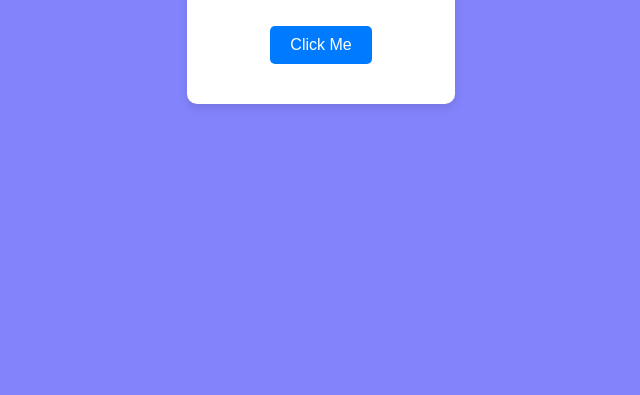
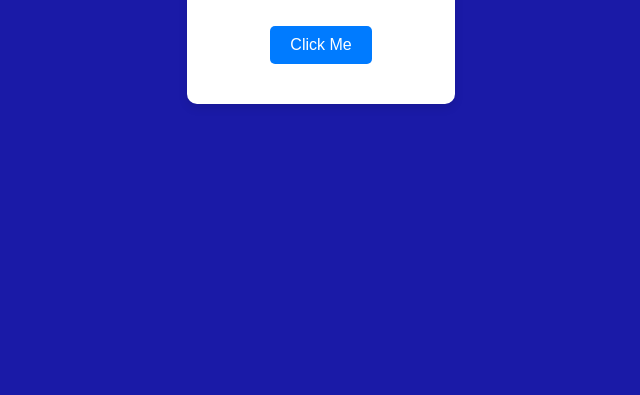
Before and after one commit to Aman-Mu-sigma/Aman_CICD, a website: page index.html in a window 1280 px wide. Shown: the part 405-800 px from the top of the page, without its empty margins (319-959 px from the left). Drawn offline with Linux system fonts and the light colour scheme.

Commit message:
Changed color

```diff
--- a/style.css
+++ b/style.css
@@ -1,7 +1,7 @@
 body {
     margin: 0;
     font-family: Arial, sans-serif;
-    background-color: #8383fc;
+    background-color: #1a1aa7;
     display: flex;
     justify-content: center;
     align-items: center;
```
